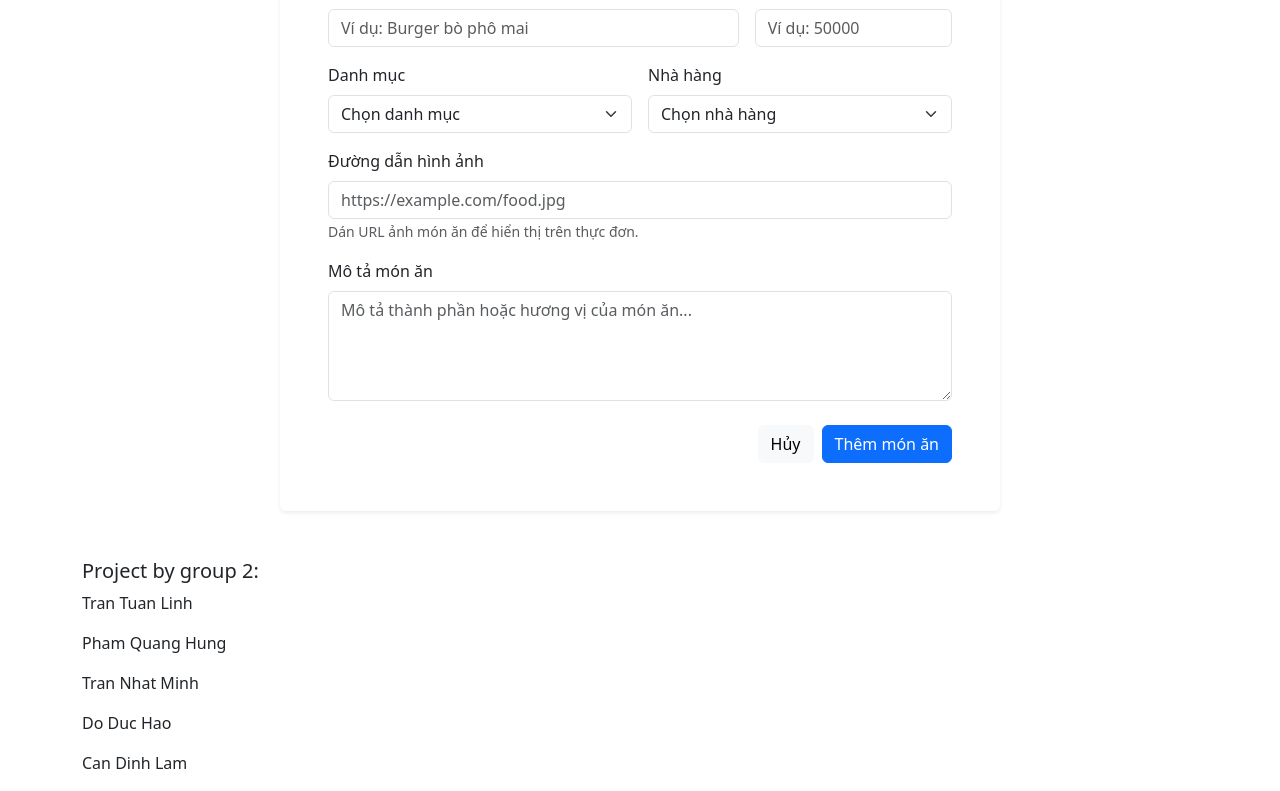
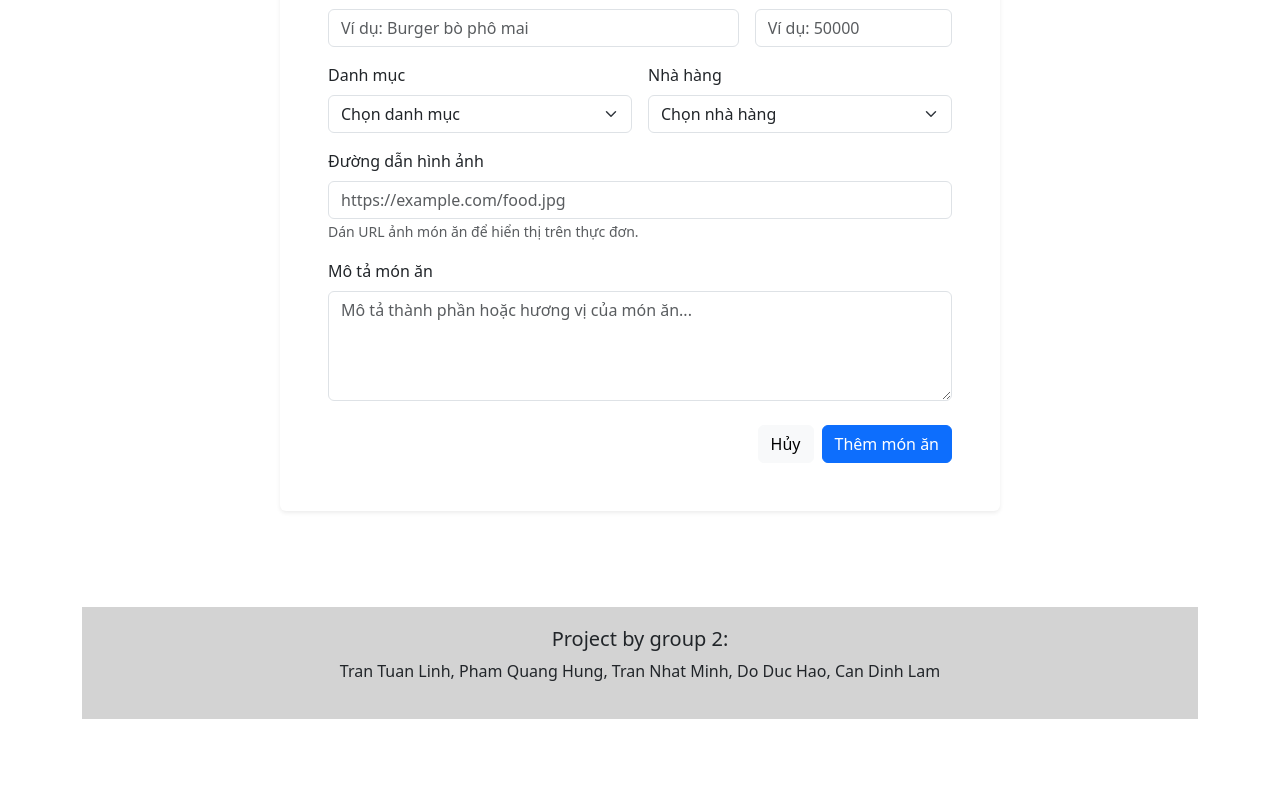
Before and after one commit to lifeishard365/FER202, a React (Create React App) app: page /Food/add in a window 1280 px wide. Shown: the part 205-996 px from the top of the page. After the commit the page ends 948 px from the top, so only its background shows below. Built offline with nearby package versions, Linux system fonts and the light colour scheme; data requests are answered from the project's data file.

Commit message:
style detail page :v

```diff
--- a/src/App.js
+++ b/src/App.js
@@ -45,8 +45,8 @@ function App() {
           <Route path="/Food/:id" element={<Detail onAddToCart={addToCart} />}/>
           <Route path="/OrderList" element={<OrderList/>}/>
           <Route path="/OrderList/:id" element={<OrderDetails/>}/>
-          <Route path="/Footer" element={<Footer/>}/>
         </Routes>
+        <br></br>
         <Footer />
       </Container>
     </BrowserRouter>
--- a/src/components/Details.jsx
+++ b/src/components/Details.jsx
@@ -1,4 +1,4 @@
-import { Table, Button } from "react-bootstrap";
+import { Table, Button, Col } from "react-bootstrap";
 import { useState, useEffect, useMemo } from "react";
 import { Link, useNavigate, useParams } from "react-router-dom";
 import { getFood, getCategory, getRestaurant } from "../config/api";
@@ -63,13 +63,17 @@ function Detail({ onAddToCart }) {
         </h2>
       </div>
       <div>
-        <Table className="mb-0">
+        <div style={{ display: "flex" }}>
+          <Col md={6}>
+            <img
+              src={food.image}
+              alt=""
+              style={{ maxWidth: "100%", height: "auto", borderRadius: "10px" }}
+            />
+          </Col>
+          <Col md={6}>
+            <Table className="mb-0" striped bordered>
               <tbody>
-            <tr>
-              <td>
-                <img src={food.image} alt="" style={{ maxWidth: "100%", height: "auto" }} />
-              </td>
-            </tr>
                 <tr>
                   <th>Category</th>
                   <td>{categoryName}</td>
@@ -85,7 +89,10 @@ function Detail({ onAddToCart }) {
                 <tr>
                   <th>Price</th>
                   <td>
-                <div style={{ textDecoration: "line-through" }}> {food.originalPrice} VND </div>
+                    <div style={{ textDecoration: "line-through" }}>
+                      {" "}
+                      {food.originalPrice} VND{" "}
+                    </div>
                     <div>{food.price} VND</div>
                   </td>
                 </tr>
@@ -97,17 +104,22 @@ function Detail({ onAddToCart }) {
                   <th>Rating</th>
                   <td>{food.rating}</td>
                 </tr>
+                <tr></tr>
               </tbody>
             </Table>
+            <br></br>
             <Button
               variant="success"
               onClick={() => {
                 onAddToCart(food);
                 navigate("/Cart");
               }}
+              style={{ marginTop: "10px" ,padding: "10px 20px", fontSize: "16px", fontWeight: "bold" }}
             >
               Add to Cart
             </Button>
+          </Col>
+        </div>
       </div>
     </div>
   );
--- a/src/components/Footer.jsx
+++ b/src/components/Footer.jsx
@@ -1,15 +1,9 @@
 function Footer() {
   return (
-    <>
-      <div>
+      <div className="text-center mt-4 mb-4 "style={{ backgroundColor: "lightgray", padding: "20px" }}>
         <h5>Project by group 2:</h5>
-        <p>Tran Tuan Linh</p>
-        <p>Pham Quang Hung</p>
-        <p>Tran Nhat Minh</p>
-        <p>Do Duc Hao</p>
-        <p>Can Dinh Lam</p>
+        <p>Tran Tuan Linh, Pham Quang Hung, Tran Nhat Minh, Do Duc Hao, Can Dinh Lam</p>
       </div>
-    </>
   );
 }
 export default Footer;
--- a/src/components/Home.jsx
+++ b/src/components/Home.jsx
@@ -115,7 +115,7 @@ function Home() {
       <div className="d-flex flex-column flex-md-row align-items-md-center justify-content-between gap-3 mb-4">
         <div>
           <p className="text-muted mb-1">THỰC ĐƠN NHÀ HÀNG</p>
-          <h1 className="h2 mb-0">Khám phá món ngon</h1>
+          <h1 className="h2 mb-0">Chọn món</h1>
           <p className="text-muted mt-2 mb-0">
             Tìm món ăn yêu thích từ các nhà hàng.
           </p>
```
Lines whose indentation alone changed are shown as unchanged.
